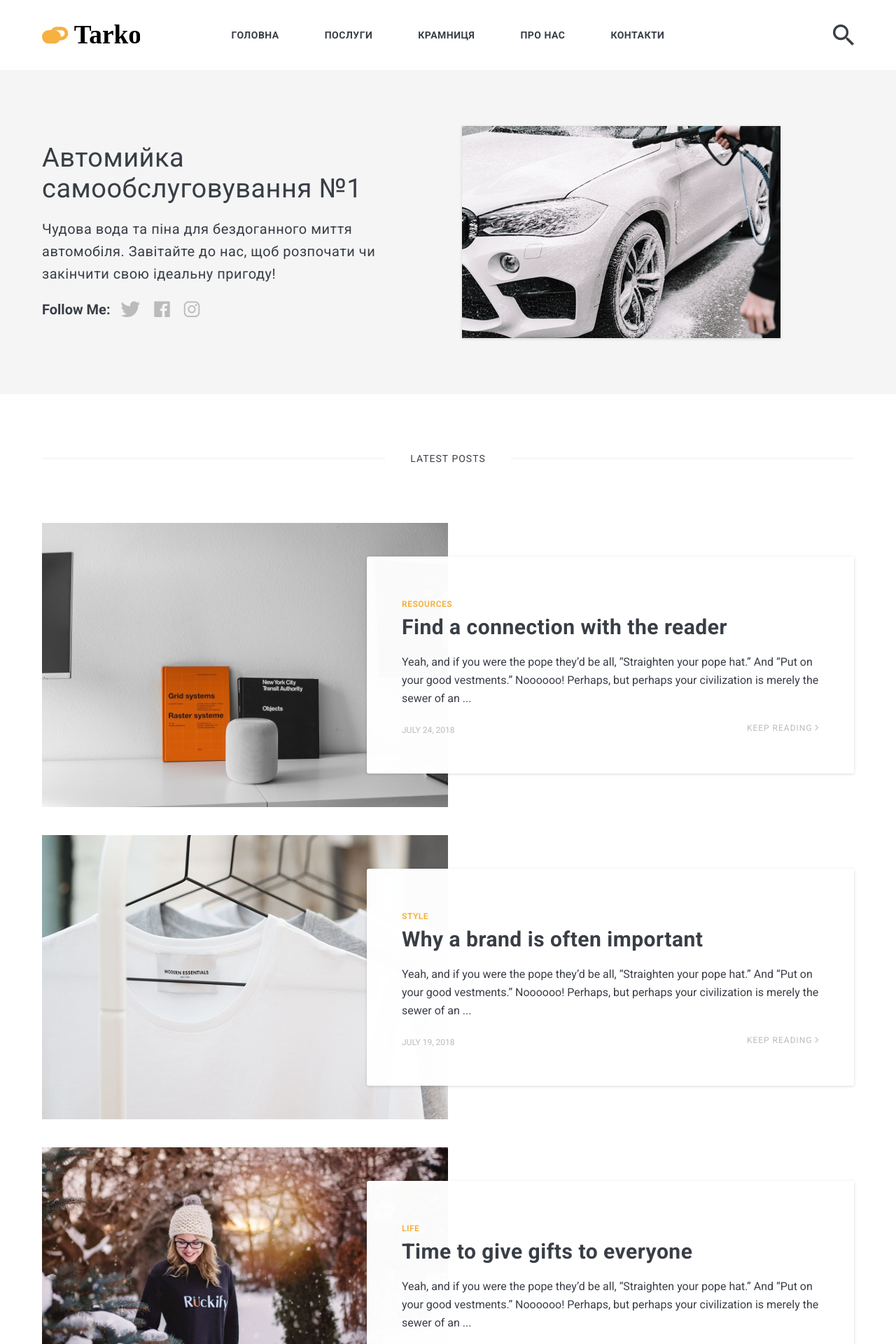
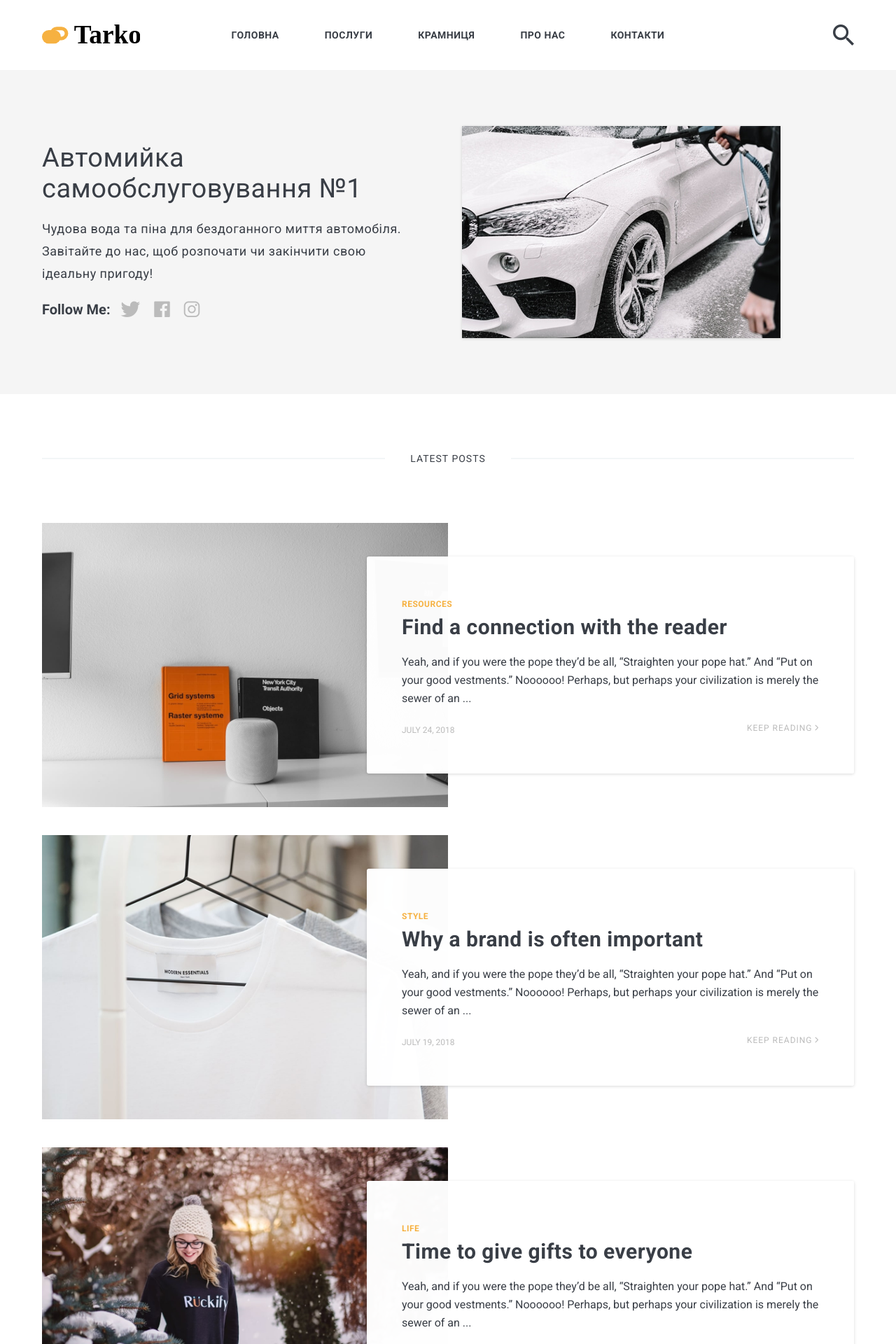
Before and after one commit to itarko/itarko.github.io, a Jekyll site: the page built from index.html, in a window 1280 px wide. Shown: the top 1920 px of the page at 70% size. Built offline with Jekyll 4.4.1, drawn with Linux system fonts in a browser that asks for light colours; nearby versions of some CDN libraries; the list of posts is cut into pages by our own code.

Commit message:
Update _hero.scss

```diff
--- a/_sass/3-modules/_hero.scss
+++ b/_sass/3-modules/_hero.scss
@@ -20,7 +20,7 @@
     }
 
     .hero__subtitle {
-      font-size: 20px;
+      font-size: 18px;
       line-height: 32px;
       letter-spacing: 0.5px;
     }
@@ -46,7 +46,7 @@
       padding: 0;
 
       .hero__subtitle {
-        font-size: 16px;
+        font-size: 18px;
         line-height: 28px;
       }
     }
```
